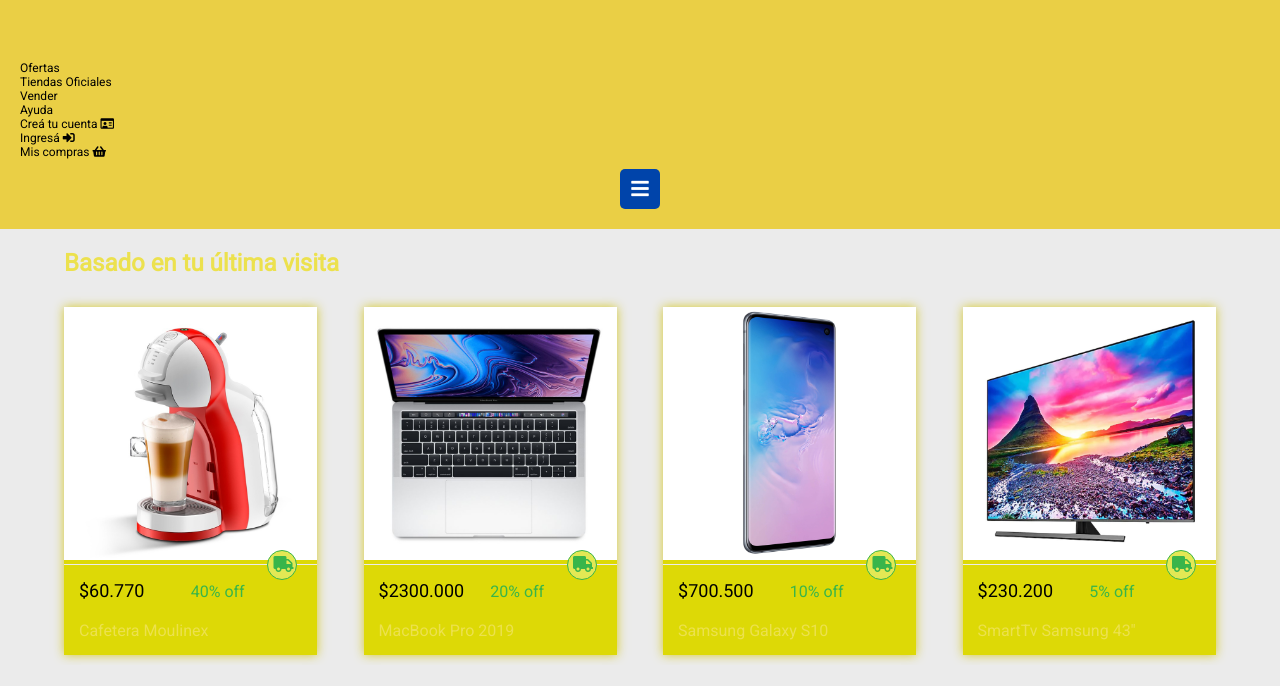
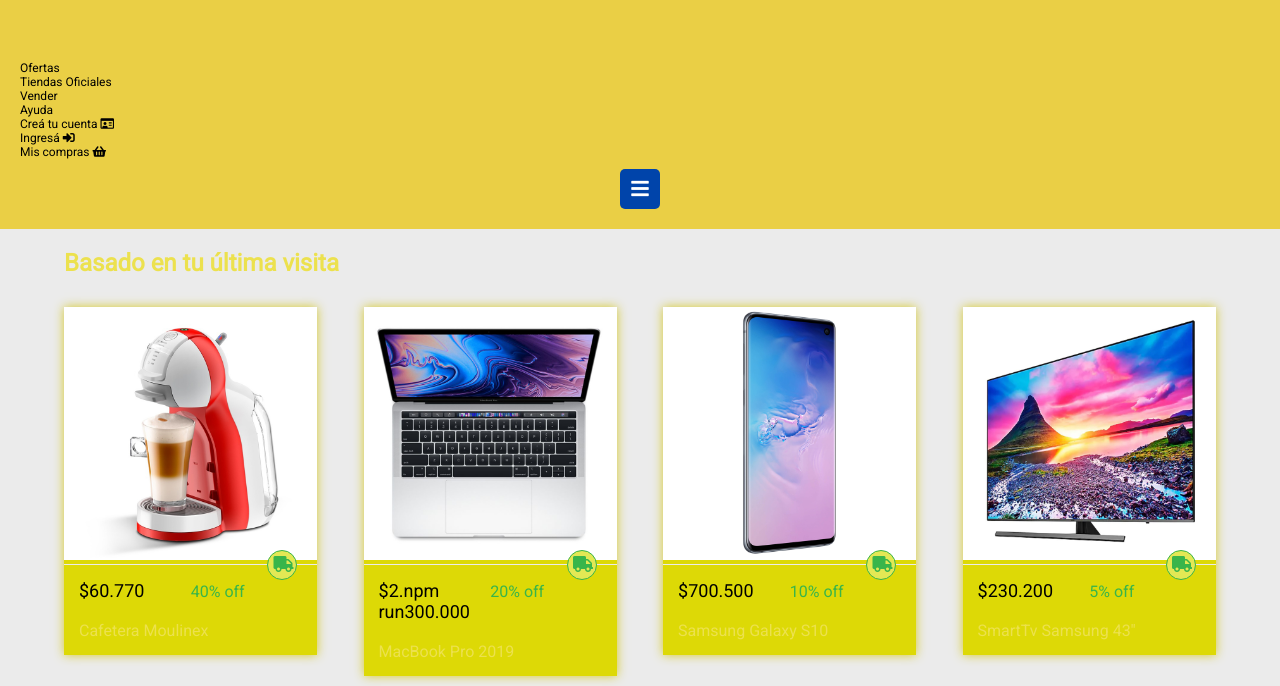
Before and after one commit to deotrolado/Mercado-liebre, a website: page views/index.html in a window 1280 px wide. Shown: the part 260-946 px from the top of the page. Before the commit the page ends 925 px from the top, so only its background shows below. Drawn offline with Linux system fonts and the light colour scheme; files that its build step writes are made by us from their sources; files whose address does not match are found by name.

Commit message:
detalles1

```diff
--- a/package.json
+++ b/package.json
@@ -6,7 +6,7 @@
   "scripts": {
     "test": "echo \"Error: no test specified\" && exit 1"
   },
-  "author": "",
+  "author": "Facundo Argañaras",
   "license": "ISC",
   "dependencies": {
     "express": "^4.17.1"
--- a/views/index.html
+++ b/views/index.html
@@ -2,7 +2,7 @@
 <html>
     <head>
         <meta charset="UTF-8">
-        <title>Bienvenidos a MercadoLiebre</title>
+        <title>Bienvenidos a Mercado Liebre</title>
         <meta name="viewport" content="width=device-width, initial-scale=1.0">
         <link href="https://fonts.googleapis.com/css2?family=Roboto&display=swap" rel="stylesheet">
         <link rel="stylesheet" href="https://cdnjs.cloudflare.com/ajax/libs/font-awesome/5.11.2/css/all.min.css">
@@ -56,7 +56,7 @@
                         <img src="images/img-macbook-pro-2019.jpg" alt="MacBook" class="product_img">
                         <div class="main-article">
                             <i class="fas fa-truck"></i>
-                            <p class="price">$2300.000</p>
+                            <p class="price">$2.npm run300.000</p>
                             <p class="discount">20% off</p>
                             <h4 class="description">MacBook Pro 2019</h4>
                         </div>
```
